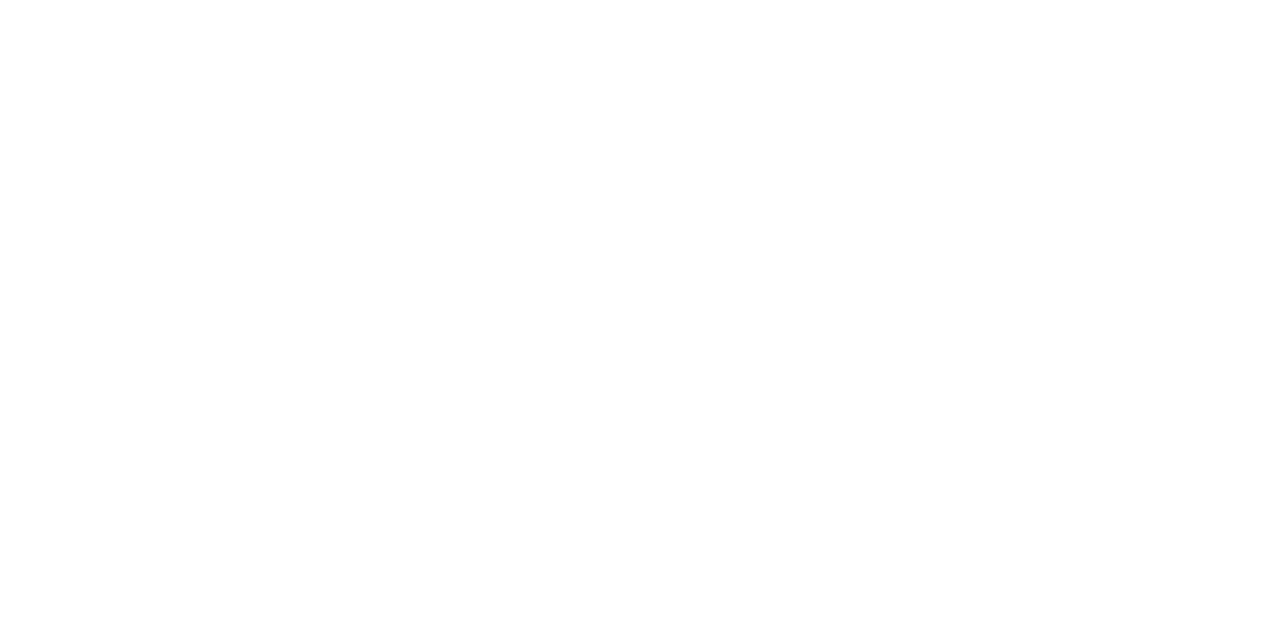
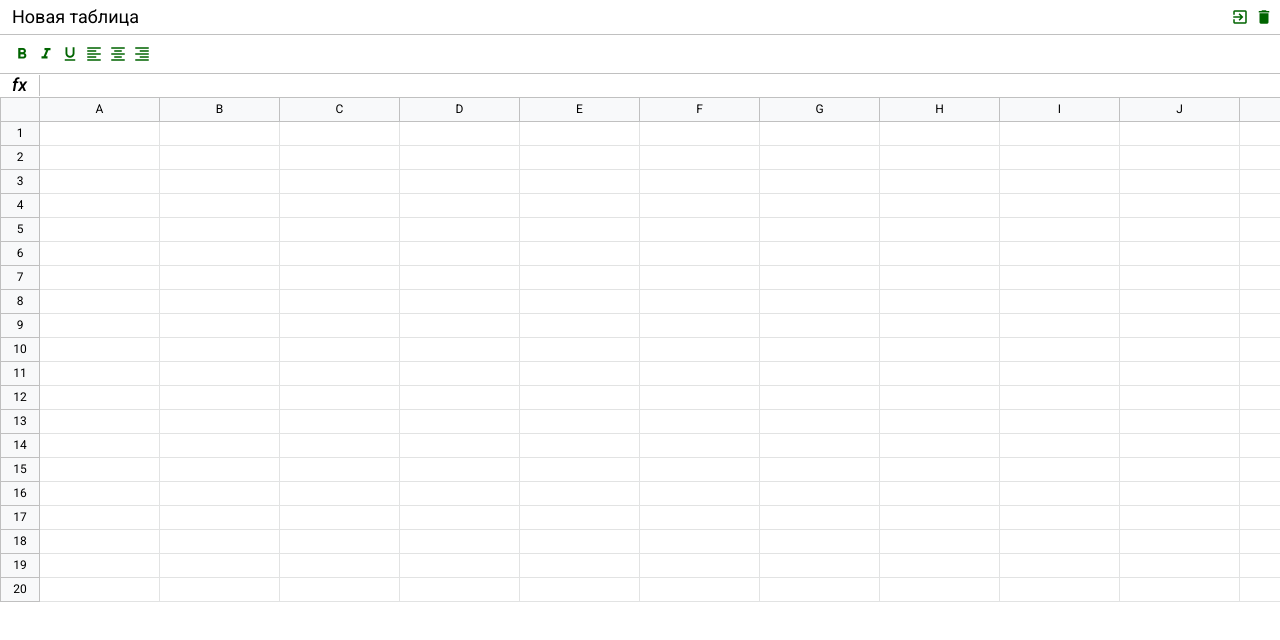
Before and after one commit to maximdemidov233-hub/excell-course, a website built with webpack: page src/index.html in a window 1280 px wide. Built offline with nearby package versions, Linux system fonts and the light colour scheme.

Commit message:
Framework complite

```diff
--- /dev/null
+++ b/src/components/excell/Excell.js
@@ -0,0 +1,28 @@
+import { $ } from '../../core/Domel';
+
+export class Excell {
+    static className = 'excell';
+    constructor(selector, options) {
+        this.$el = document.querySelector(selector);
+        this.components = options.components || [];
+    }
+
+    getRoot() {
+        const $root = $.create('div', 'excell');
+
+        this.components= this.components.map(Component => {
+            const $el = $.create('div', Component.className);
+            const component = new Component($el);
+            $el.innerHTML = `${component.toHTML()}`;
+            $root.append($el);
+            return component;
+        });
+
+        return $root;
+    }
+
+    render() {
+        this.$el.append(this.getRoot());
+        this.components.forEach(component => component.init());
+    }
+}
--- /dev/null
+++ b/src/components/formula/Formula.js
@@ -0,0 +1,30 @@
+import { ExcellComponent } from '../../core/ExcellComponent';
+
+export class Formula extends ExcellComponent {
+    static className = 'excell__formula';
+    constructor($root) {
+        super($root, {
+            name: Formula.className,
+            listeners: ['input']
+        });
+
+        console.log(this.options);
+    }
+
+    toHTML() {
+        return `
+            <div class="info">fx</div>
+            <div class="input" contenteditable spellcheck="false"></div>
+        `;
+    }
+
+    onInput(e) {
+        console.log('onInput', e.target.textContent);
+    }
+
+    // onClick() {
+    //     console.log('onClick');
+    // }
+
+
+}
--- /dev/null
+++ b/src/components/header/Header.js
@@ -0,0 +1,23 @@
+import { ExcellComponent } from '../../core/ExcellComponent';
+
+export class Header extends ExcellComponent {
+    static className = 'excell__header';
+
+    toHTML() {
+        return `
+            <input type="text" class="title" value="Новая таблица">
+            <div class="icons">
+                <div class="icons-button">
+                    <i class="material-icons">
+                        exit_to_app
+                    </i>
+                </div>
+                <div class="icons-button">
+                    <i class="material-icons">
+                        delete
+                    </i>
+                </div>
+            </div>
+        `;
+    }
+}
--- /dev/null
+++ b/src/components/table/Table.js
@@ -0,0 +1,10 @@
+import { ExcellComponent } from '@core/ExcellComponent';
+import { createTable } from '@/components/table/table.template';
+
+export class Table extends ExcellComponent {
+    static className = 'excell__table';
+
+    toHTML() {
+        return createTable(20);
+    }
+}
--- /dev/null
+++ b/src/components/table/table.template.js
@@ -0,0 +1,53 @@
+const CODES = {
+    A: 65,
+    Z: 90
+};
+
+function toCell() {
+    return `
+      <div class="cell" contenteditable></div>
+    `;
+}
+
+function toColumn(col) {
+    return `
+      <div class="column">${col}</div>
+    `;
+}
+
+function createRow(index, content) {
+    return `
+    <div class="row">
+      <div class="row-info">${index ? index : ''}</div>
+      <div class="row-data">${content}</div>
+    </div>
+  `;
+}
+
+function toChar(_, index) {
+    return String.fromCharCode(CODES.A + index);
+}
+
+export function createTable(rowsCount = 15) {
+    const colsCount = CODES.Z - CODES.A + 1;
+    const rows = [];
+
+    const cols = new Array(colsCount)
+        .fill('')
+        .map(toChar)
+        .map(toColumn)
+        .join('');
+
+    rows.push(createRow(null, cols));
+
+    for (let i = 0; i < rowsCount; i++) {
+        const cells = new Array(colsCount)
+            .fill('')
+            .map(toCell)
+            .join('');
+
+        rows.push(createRow(i + 1, cells));
+    }
+
+    return rows.join('');
+}
--- /dev/null
+++ b/src/components/toolbar/Toolbar.js
@@ -0,0 +1,39 @@
+import { ExcellComponent } from '../../core/ExcellComponent';
+
+export class Toolbar extends ExcellComponent {
+    static className = 'excell__toolbar';
+    toHTML() {
+        return `
+        <div class="icons-button">
+                    <i class="material-icons">
+                        format_bold
+                    </i>
+        </div>
+        <div class="icons-button">
+            <i class="material-icons">
+                format_italic
+            </i>
+        </div>
+        <div class="icons-button">
+            <i class="material-icons">
+                format_underlined
+            </i>
+        </div>
+        <div class="icons-button">
+            <i class="material-icons">
+                format_align_left
+            </i>
+        </div>
+        <div class="icons-button">
+            <i class="material-icons">
+                format_align_center
+            </i>
+        </div>
+        <div class="icons-button">
+            <i class="material-icons">
+                format_align_right
+            </i>
+        </div>
+        `;
+    }
+}
--- /dev/null
+++ b/src/core/Domel.js
@@ -0,0 +1,13 @@
+
+export function $() {
+    return '';
+}
+
+$.create = (tagName, classes) => {
+    const domEl = document.createElement(tagName);
+    if (classes) {
+        domEl.classList.add(classes);
+    }
+
+    return domEl;
+};
--- /dev/null
+++ b/src/core/Domlistener.js
@@ -0,0 +1,29 @@
+import { setFnName } from '../lib/set_fn_name';
+
+export class Domlistener {
+    constructor($root, listeners) {
+        this.$root = $root;
+        this.listeners = listeners || [];
+    }
+
+    addListener() {
+        this.listeners.forEach(metod => {
+            const callback = setFnName(metod);
+            if (!this[callback]) {
+                const name = this.options.name || 'component';
+                throw new Error(`
+                In the ${name} missing metod ${callback}
+
+                `);
+            }
+            this[callback] = this[callback].bind(this);
+            console.log(callback);
+            this.$root.addEventListener(`${metod}`, this[callback]);
+        });
+    }
+
+    removeListener() {
+        this.$root.removeEventListener();
+    }
+
+}
--- /dev/null
+++ b/src/core/ExcellComponent.js
@@ -0,0 +1,20 @@
+import { Domlistener } from './Domlistener';
+
+export class ExcellComponent extends Domlistener {
+    constructor($root, options={}) {
+        super($root, options.listeners);
+        this.$root = $root;
+        this.options = options;
+
+    }
+    toHTML() {
+        return '';
+    }
+
+    init() {
+        this.addListener();
+    }
+
+
+
+}
--- a/src/css/formula.scss
+++ b/src/css/formula.scss
@@ -1,7 +1,7 @@
 @import 'variables';
-@import '_mixins';
+@import 'mixins';
 
-.excel__formula {
+.excell__formula {
   position: absolute;
   left: 0;
   right: 0;
@@ -11,7 +11,7 @@
   align-items: center;
   border-bottom: 1px solid $border-color;
 
-  .info {
+  & .info {
     font-size: 18px;
     font-style: italic;
     text-align: center;
@@ -19,7 +19,7 @@
     min-width: $info-cell-width;
   }
 
-  .input {
+  & .input {
     padding: 4px;
     font-size: 12px;
     outline: none;
--- a/src/css/table.scss
+++ b/src/css/table.scss
@@ -1,7 +1,7 @@
 @import 'variables';
 @import '_mixins';
 
-.excel__table {
+.excell__table {
   position: absolute;
   left: 0;
   right: 0;
--- a/src/index.js
+++ b/src/index.js
@@ -1,4 +1,12 @@
-import './module';
+import { Excell } from './components/excell/Excell';
+import { Formula } from './components/formula/Formula';
+import { Header } from './components/header/Header';
+import { Table } from './components/table/Table';
+import { Toolbar } from './components/toolbar/Toolbar';
 import './css/index.scss';
 
-console.log('working');
+const excell = new Excell('#app', {
+    components: [Header, Toolbar, Formula, Table ],
+});
+
+excell.render();
--- /dev/null
+++ b/src/lib/capitalize.js
@@ -0,0 +1,6 @@
+export function capitalize(string) {
+    if (typeof string !== 'string') {
+        return '';
+    }
+    return string.charAt(0).toUpperCase() + string.slice(1);
+}
--- /dev/null
+++ b/src/lib/set_fn_name.js
@@ -0,0 +1,9 @@
+import { capitalize } from './capitalize';
+
+export function setFnName(string) {
+    if (typeof string !== 'string') {
+        return '';
+    }
+    return 'on' + capitalize(string);
+
+}
```
